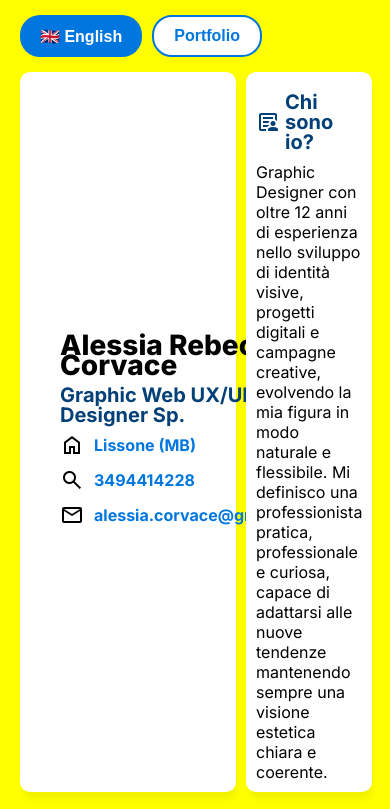
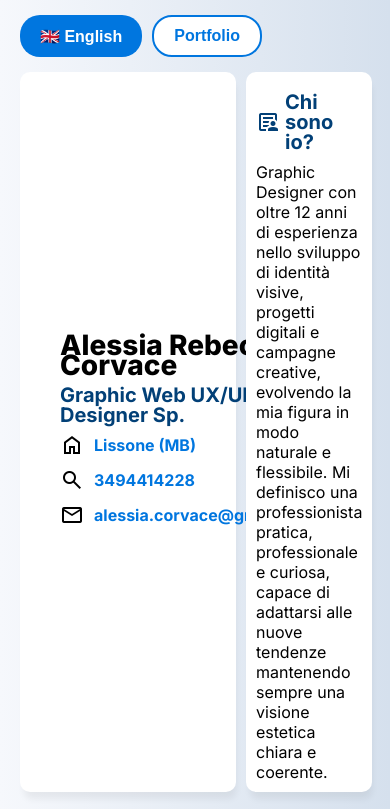
Before and after one commit to Albablue/curriculumvitaeale2026, a plain HTML site: page index.html in a window 390 px wide. Shown: the top 809 px of the page. Drawn offline with nearby package versions, Linux system fonts and the light colour scheme.

Commit message:
Test media

```diff
--- a/style.css
+++ b/style.css
@@ -262,8 +262,17 @@ a:hover {
 
 /*Responsive part*/
 
-@media (max-width: 600px) {
+@media (min-width:320px)  {
+
   body {
-    background: yellow !important;
-  }
+    background: #F6F8FC;
+    background: linear-gradient(90deg,rgba(246, 248, 252, 1) 0%, rgba(213, 224, 237, 1) 100%);
+    color: #cf0c0c !important;
+    }
 }
+
+@media (min-width:480px)  { /* smartphones, Android phones, landscape iPhone */ }
+@media (min-width:600px)  { /* portrait tablets, portrait iPad, e-readers (Nook/Kindle), landscape 800x480 phones (Android) */ }
+@media (min-width:801px)  { /* tablet, landscape iPad, lo-res laptops ands desktops */ }
+@media (min-width:1025px) { /* big landscape tablets, laptops, and desktops */ }
+@media (min-width:1281px) { /* hi-res laptops and desktops */ }
```
